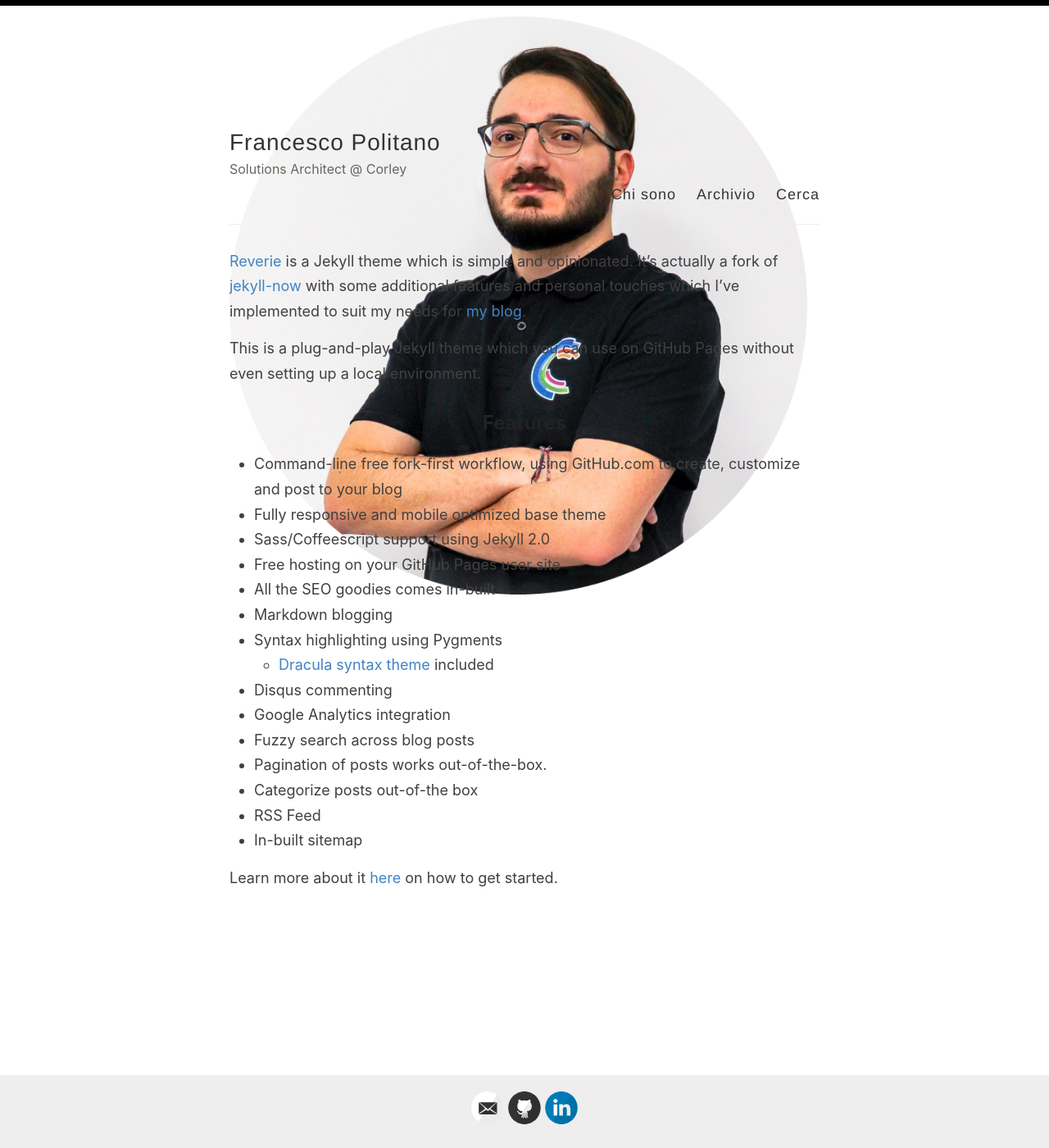
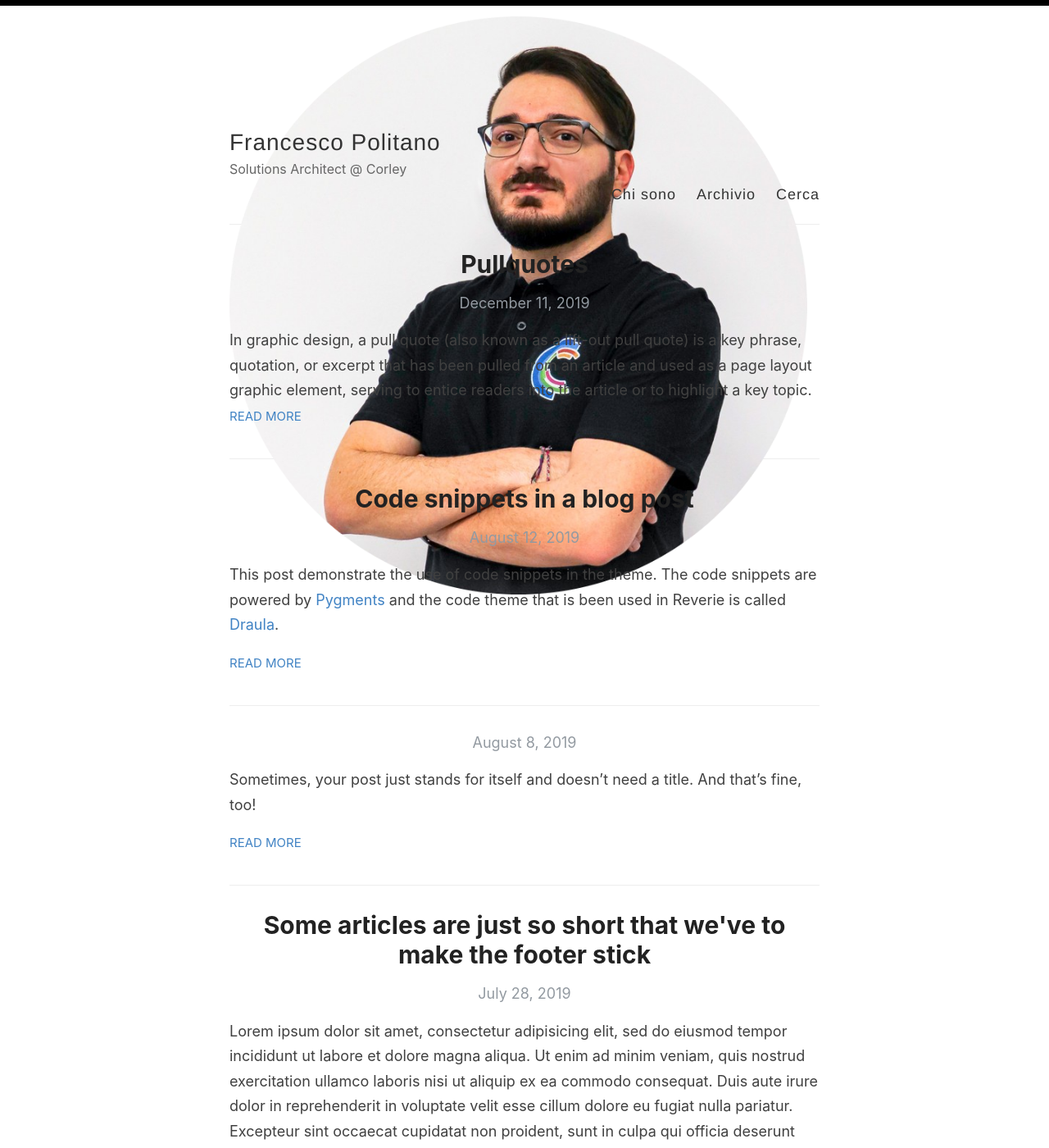
Before and after one commit to FrancescoPolitano/francescopolitano.github.io, a Jekyll site: the page built from index.html, in a window 1280 px wide and 1400 px high. Shown: the whole window at 82% size. Built offline with Jekyll 4.4.1, drawn with Linux system fonts in a browser that asks for light colours; the list of posts is cut into pages by our own code; some of the changed text lies outside the part shown.

Commit message:
re-add index

```diff
--- a/posts.html
+++ b/index.html
@@ -1,7 +1,5 @@
 ---
 layout: default
-permalink: /posts/
-
 ---
 
 <div class="posts">
--- a/index.md
+++ /dev/null
@@ -1,27 +0,0 @@
----
-layout: page
----
-
-[Reverie](https://github.com/amitmerchant1990/reverie) is a Jekyll theme which is simple and opinionated. It's actually a fork of [jekyll-now](https://github.com/barryclark/jekyll-now) with some additional features and personal touches which I've implemented to suit my needs for [my blog](https://www.amitmerchant.com).
-
-This is a plug-and-play Jekyll theme which you can use on GitHub Pages without even setting up a local environment.
-
-## Features
-
-- Command-line free fork-first workflow, using GitHub.com to create, customize and post to your blog
-- Fully responsive and mobile optimized base theme
-- Sass/Coffeescript support using Jekyll 2.0
-- Free hosting on your GitHub Pages user site
-- All the SEO goodies comes in-built
-- Markdown blogging
-- Syntax highlighting using Pygments
-    - [Dracula syntax theme](https://draculatheme.com/) included
-- Disqus commenting
-- Google Analytics integration
-- Fuzzy search across blog posts
-- Pagination of posts works out-of-the-box.
-- Categorize posts out-of-the box
-- RSS Feed
-- In-built sitemap
-
-Learn more about it [here](https://github.com/amitmerchant1990/reverie) on how to get started.
```
Also changed, not shown: _pages/posts.html (deleted, +0 -51 lines).
